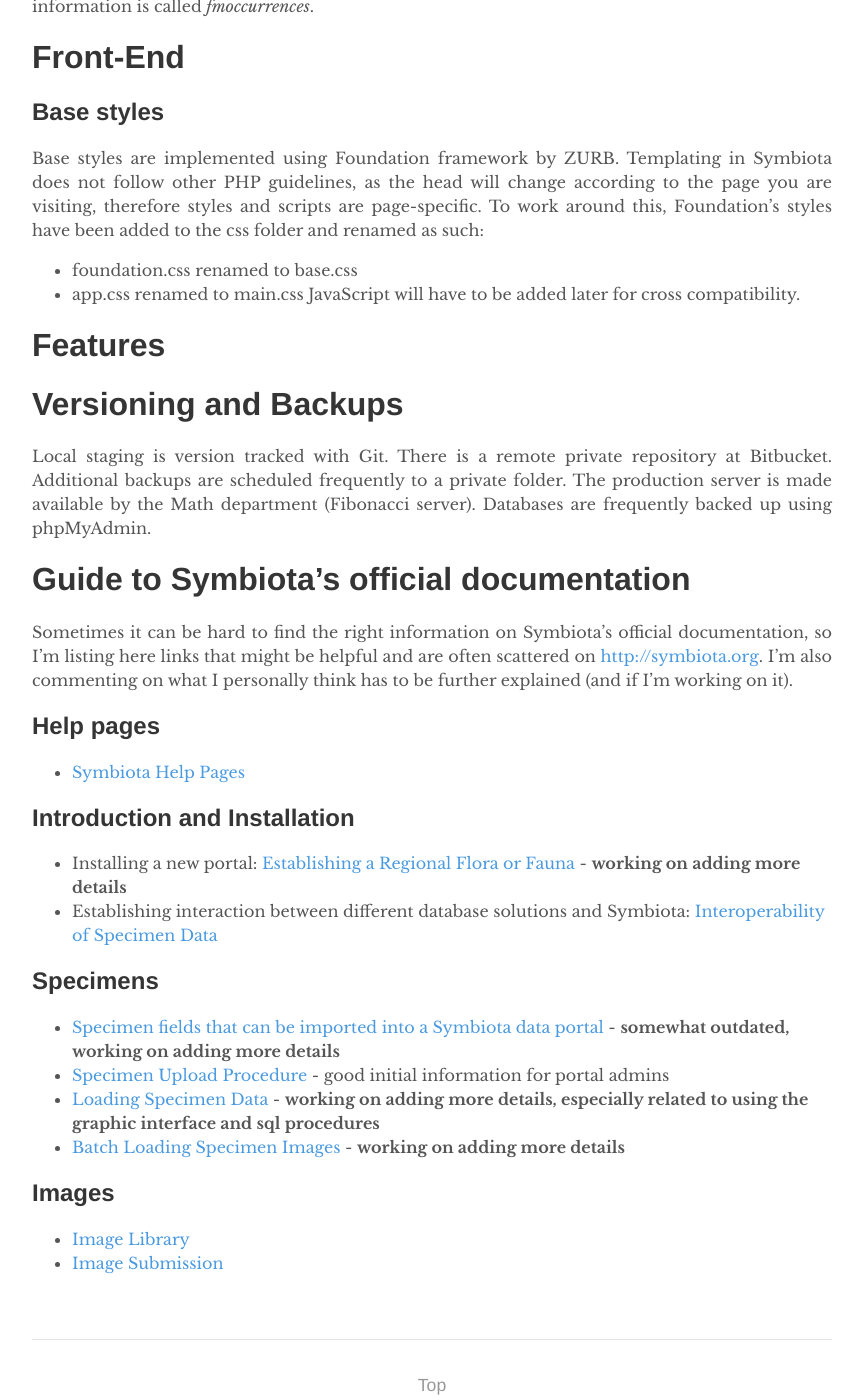
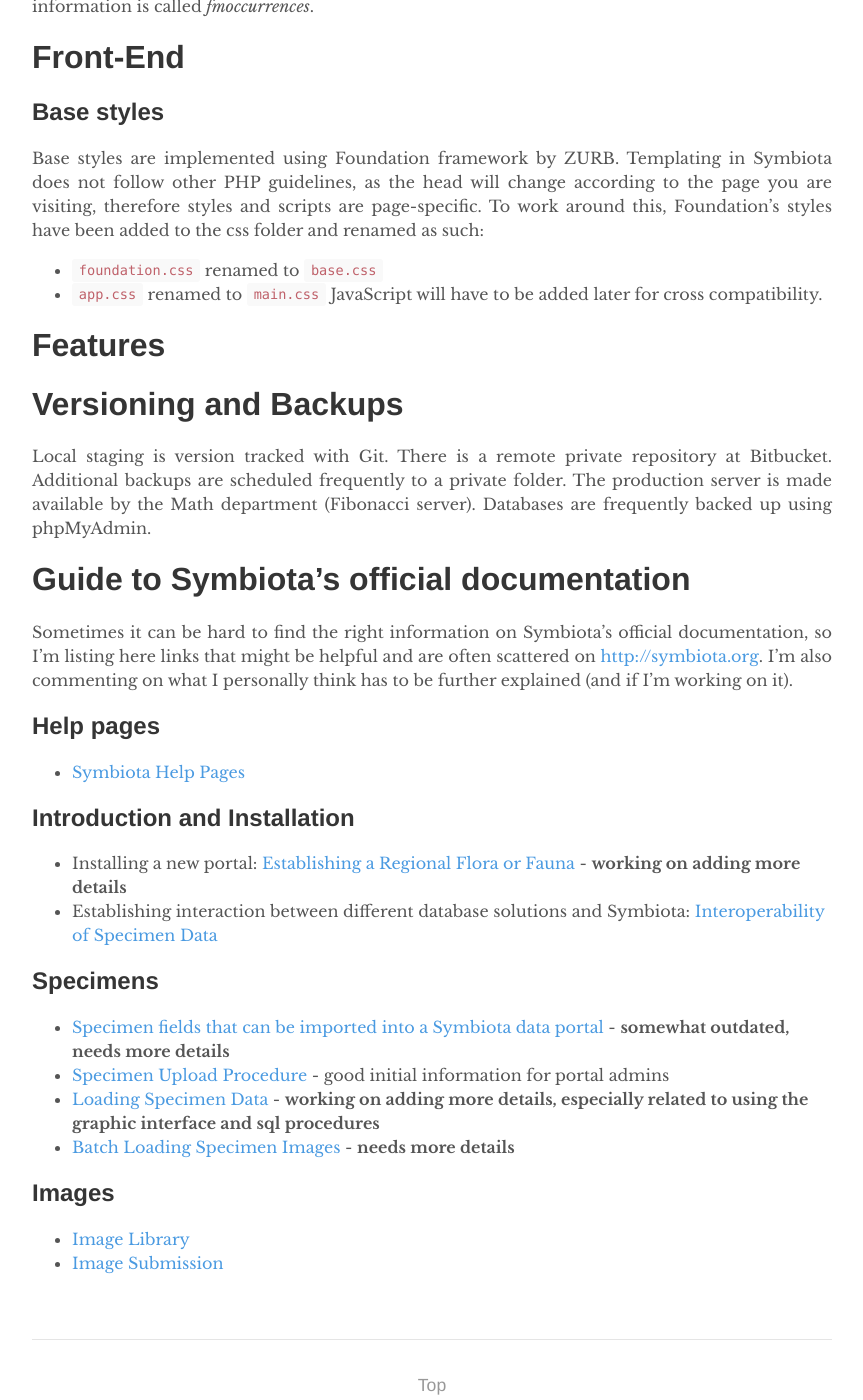
Before and after one commit to arbolitoloco/uw2020, a Jekyll site: the page built from docs/docs-summary.md, in a window 1280 px wide and 1400 px high, scrolled down 1597 px. Shown: the whole window, without its empty margins (208-1071 px from the left). Built offline with Jekyll 4.4.1, drawn with Linux system fonts in a browser that asks for light colours.

Commit message:
fixed formatting

```diff
--- a/docs/docs-summary.md
+++ b/docs/docs-summary.md
@@ -47,8 +47,8 @@
 
 ## Base styles
 Base styles are implemented using Foundation framework by ZURB. Templating in Symbiota does not follow other PHP guidelines, as the head will change according to the page you are visiting, therefore styles and scripts are page-specific. To work around this, Foundation's styles have been added to the css folder and renamed as such:
-- foundation.css renamed to base.css
-- app.css renamed to main.css
+- `foundation.css` renamed to `base.css`
+- `app.css` renamed to `main.css`
 JavaScript will have to be added later for cross compatibility.
 
 # Features
@@ -67,10 +67,10 @@
 - Establishing interaction between different database solutions and Symbiota: [Interoperability of Specimen Data](http://symbiota.org/docs/specimen-search-engine/interoperability-of-specimen-data/)
 
 ## Specimens
-- [Specimen fields that can be imported into a Symbiota data portal](http://symbiota.org/docs/wp-content/uploads/SymbiotaOccurrenceFields.pdf) - **somewhat outdated, working on adding more details**
+- [Specimen fields that can be imported into a Symbiota data portal](http://symbiota.org/docs/wp-content/uploads/SymbiotaOccurrenceFields.pdf) - **somewhat outdated, needs more details**
 - [Specimen Upload Procedure](http://symbiota.org/docs/specimen-upload-procedure-2/) - good initial information for portal admins
 - [Loading Specimen Data](http://symbiota.org/docs/symbiota-introduction/loading-specimen-data/) - **working on adding more details, especially related to using the graphic interface and sql procedures**
-- [Batch Loading Specimen Images](http://symbiota.org/docs/batch-loading-specimen-images-2/) - **working on adding more details**
+- [Batch Loading Specimen Images](http://symbiota.org/docs/batch-loading-specimen-images-2/) - **needs more details**
 
 ## Images
 - [Image Library](http://symbiota.org/docs/image-library/)
```
